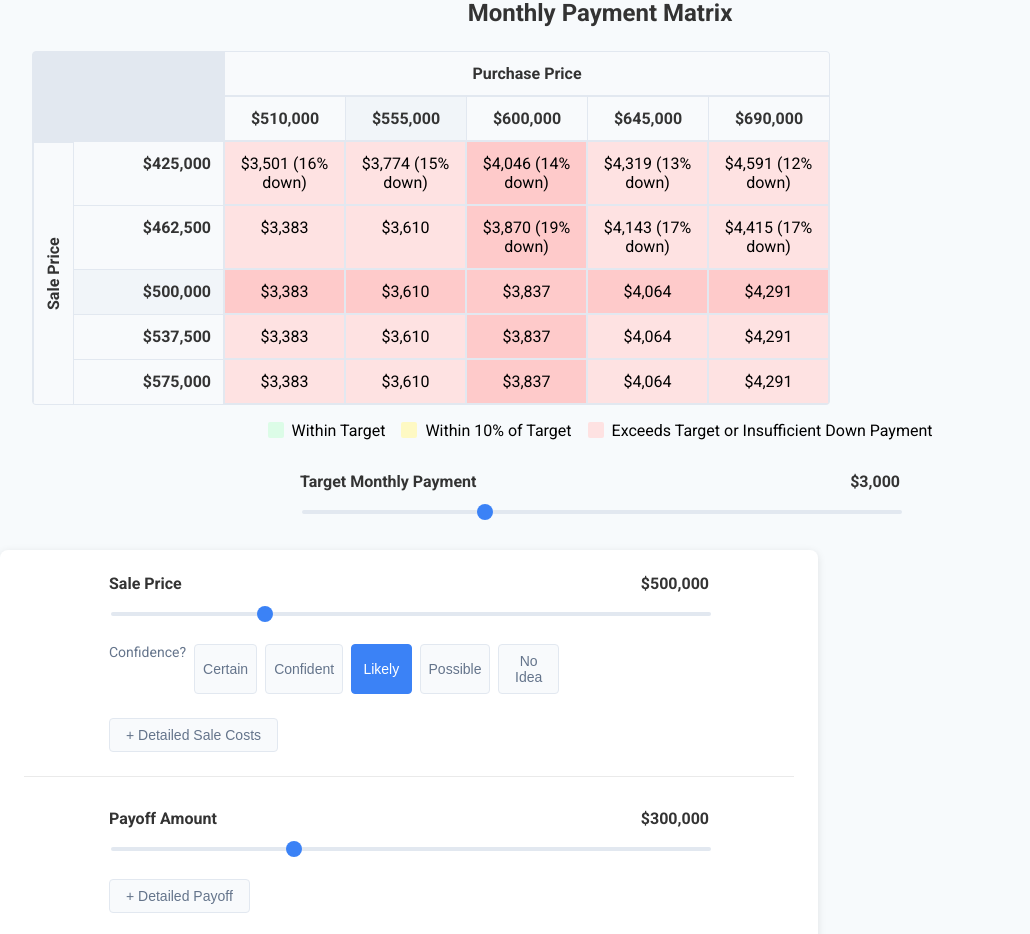
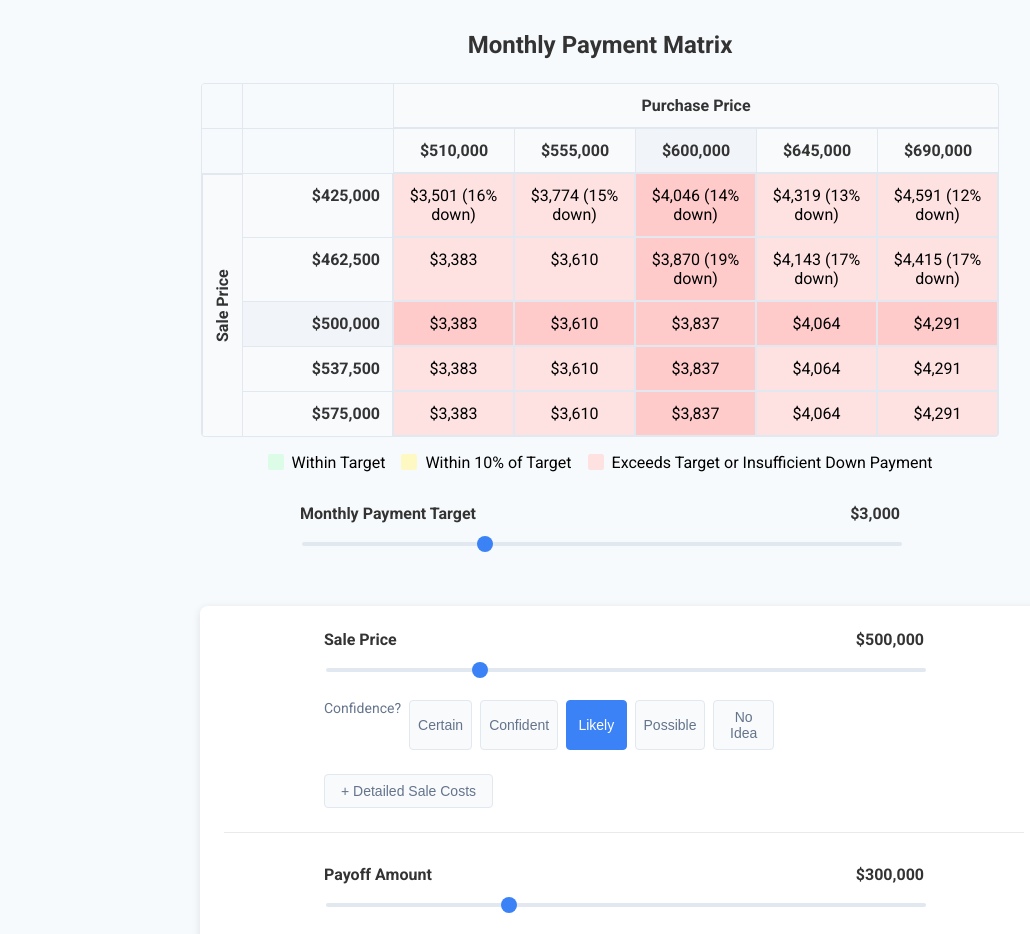
Before and after one commit to trentschade/buy-sell_fullstack_3_next, a Next.js app: page /unified-calculator in a window 1280 px wide. Shown: the part 220-1154 px from the top of the page, without its empty margins (40-1070 px from the left). Built offline with nearby package versions, Linux system fonts and the light colour scheme.

Commit message:
Fixed a couple small style inconsistencies

```diff
--- a/components/calculator/TargetPaymentSection.js
+++ b/components/calculator/TargetPaymentSection.js
@@ -18,7 +18,7 @@ const TargetPaymentSection = ({
     <div className={styles.targetPaymentSection}>
       <div className={styles.sliderGroup}>
         <div className={styles.sliderLabel}>
-          <span>Target Monthly Payment</span>
+          <span>Monthly Payment Target</span>
           <span className={styles.sliderValue}>{formatCurrency(targetMonthlyPayment)}</span>
         </div>
         <input
--- a/styles/OriginalUnifiedCalculator.module.css
+++ b/styles/OriginalUnifiedCalculator.module.css
@@ -323,6 +323,9 @@
     box-shadow: 0 2px 4px rgba(0, 0, 0, 0.1);
     padding: 1.5rem;
     margin-bottom: 2rem;
+    width: 80%;
+    margin-left: auto;
+    margin-right: auto;
   }
 
   .targetPaymentSection h2 {
--- a/styles/UnifiedCalculator.module.css
+++ b/styles/UnifiedCalculator.module.css
@@ -3,11 +3,15 @@
   margin: 0 auto;
   padding: 2rem;
   font-family: 'Roboto', sans-serif;
+  display: flex;
+  flex-direction: column;
+  align-items: center;
 }
 
 .header {
   text-align: center;
   margin-bottom: 3rem;
+  width: 100%;
 }
 
 .header h1 {
@@ -26,10 +30,9 @@
 }
 
 .mainContent {
-  display: grid;
-  grid-template-columns: 1fr 350px;
-  gap: 2rem;
-  align-items: start;
+  width: 100%;
+  max-width: 800px;
+  margin: 0 auto;
 }
 
 .calculatorSection {
@@ -37,6 +40,7 @@
   border-radius: 8px;
   box-shadow: 0 2px 8px rgba(0, 0, 0, 0.1);
   padding: 1.5rem;
+  width: 100%;
 }
 
 .sliderSection {
@@ -226,8 +230,9 @@
 .matrixSection {
   margin: 2rem auto;
   overflow-x: auto;
-  max-width: 1200px;
-  padding: 0 2rem;
+  max-width: 800px;
+  padding: 0;
+  width: 100%;
 }
 
 .matrixSection h2 {
@@ -247,17 +252,19 @@
   border-radius: 4px;
   overflow: hidden;
   width: fit-content;
+  margin: 0 auto;
 }
 
 /* Style for empty corner cells */
 .matrixHeader:first-child .headerCell:nth-child(-n+2) {
-  background-color: #e2e8f0;
-  border: none;
+  background-color: #f7fafc;
+  border: 4px solid #f7fafc;
 }
 
 .matrixHeader:nth-child(2) .headerCell:nth-child(-n+2) {
-  background-color: #e2e8f0;
-  border: none;
+  background-color: #f7fafc;
+  border: 4px solid #f7fafc;
+
 }
 
 .matrixHeader {
@@ -353,7 +360,7 @@
   background-color: #f1f5f9;
 }
 
-.matrixHeader .headerCell:nth-child(4),
+.matrixHeader .headerCell:nth-child(5),
 .matrixRow .matrixCell:nth-child(4) {
   background-color: #f1f5f9;
 }
@@ -392,9 +399,10 @@
 }
 
 .targetPaymentSection {
-  max-width: 1200px;
+  width: 100%;
+  max-width: 800px;
   margin: 0 auto 2rem;
-  padding: 0 2rem;
+  padding: 0;
   text-align: center;
 }
 
@@ -406,7 +414,8 @@
 }
 
 .targetPaymentSlider {
-  max-width: 600px;
+  width: 100%;
+  max-width: 800px;
   margin: 0 auto;
 }
 
```
